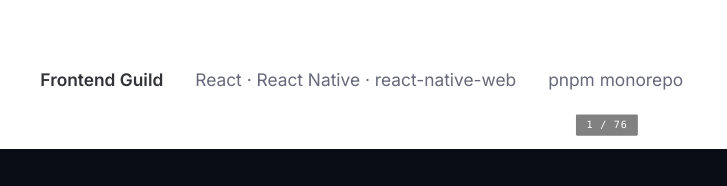
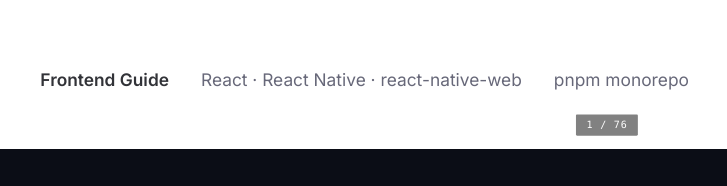
Before and after one commit to jingwei-chai-aq/fe-slides, a plain HTML site: page index.html in a window 1280 px wide. Shown: the part 611-797 px from the top of the page, 33-760 px from the left. Drawn offline with Linux system fonts and the light colour scheme.

Commit message:
Remove AQX logo from closing slide
Co-Authored-By: Claude Opus 4.8 (1M context) <noreply@anthropic.com>
Claude-Session: https://claude.ai/code/session_01PhPQKFmELPS75qLY2YmA5r

```diff
--- a/index.html
+++ b/index.html
@@ -146,7 +146,7 @@ table.aqx tr:last-child td{border-bottom:none;}
         <p class="rise lead" style="font-size:38px;max-width:1200px;">From the three languages of the browser, up through React and our MVVM architecture, across to mobile — and the stack that ships it all.</p>
       </div>
       <div style="display:flex;gap:48px;font-size:26px;color:var(--aqx-text-secondary);">
-        <span style="font-weight:600;color:var(--aqx-text-primary);">Frontend Guild</span>
+        <span style="font-weight:600;color:var(--aqx-text-primary);">Frontend Guide</span>
         <span>React · React Native · react-native-web</span>
         <span>pnpm monorepo</span>
       </div>
@@ -2149,7 +2149,6 @@ packages/
 
 <!-- 8.4 Put it all together -->
 <section class="slide divider">
-      <svg width="53" height="55" viewBox="8 2.5 53 55" fill="none" style="height:48px;width:auto;align-self:flex-start;position:absolute;top:96px;left:110px;"><path d="M13.0886 26.922L13.0889 19.1286L13.0887 19.1285L31.724 8.3722L38.4995 12.283L43.5905 9.35008L42.6551 8.81015V8.80857L31.7255 2.5L31.724 2.50083L31.7226 2.5L8.00479 16.1914L8 16.1887V29.8535L13.0886 26.922Z" fill="#fff"/><path d="M18.48 40.2811L23.5685 43.2181V32.9381L18.48 35.8696V40.281L18.48 40.2811Z" fill="#fff"/><path d="M39.8795 23.5412V43.2181L39.8795 43.2181L44.968 40.2811V20.6096L39.8795 23.5412Z" fill="#fff"/><path d="M50.9599 3.6156L52.723 6.66934L8.02881 32.4026V38.27V38.2739L29.1797 26.0951V46.4569L31.724 47.9254L34.2683 46.4569V23.1651L55.2663 11.0744L57.0821 14.2195L60.8683 4.96425L50.9599 3.6156Z" fill="#fff"/><path d="M53.1517 14.8687L48.0661 17.8048L50.3593 19.1285L50.3592 19.1286L50.3596 19.3386V32.4612V33.4185V40.6614L50.3592 40.8714L50.3593 40.8716L31.724 51.6278L13.0888 40.8716L13.0889 40.8714L13.0885 40.6614V37.9992L8 40.937V42.6346V43.8058V43.8113L8.00479 43.8085L20.793 51.1899V51.1914L31.7226 57.5L31.724 57.4992L31.7255 57.5V57.5V57.5L42.655 51.1914V51.1899L55.4433 43.8085L55.4481 43.8113V43.8058V42.6346V36.3486V35.3914V17.3655V16.1942V16.1887L55.4433 16.1914L53.1517 14.8687Z" fill="#fff"/></svg>
       <div style="width:96px;height:8px;background:var(--aqx-brand);border-radius:4px;"></div>
       <h2 style="font-size:104px;margin:36px 0 0;">Thank Q !</h2>
     </section>
```
